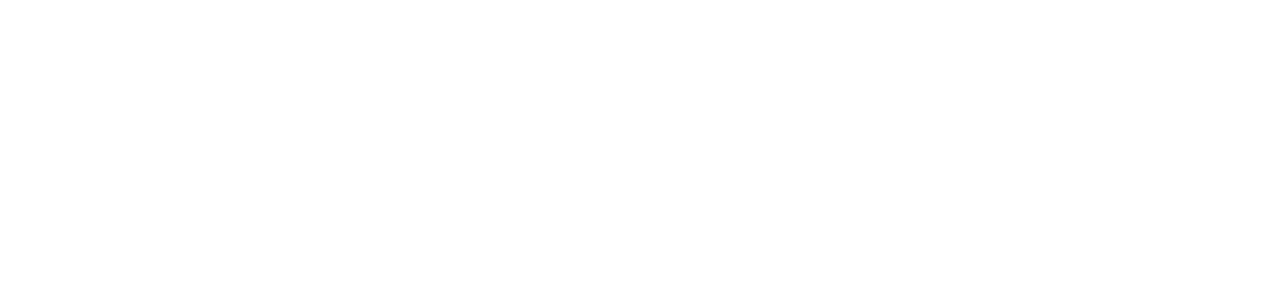
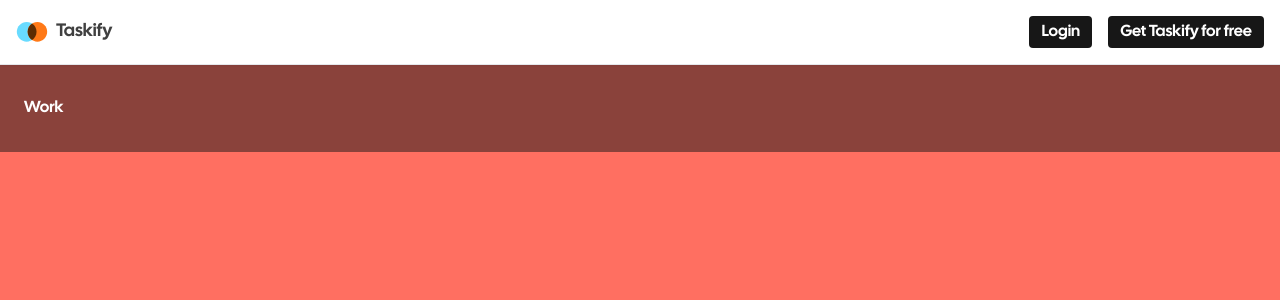
Before and after one commit to zhizhikkkk/TrelloClone, a React (Create React App) app: page /boards/1/tasks in a window 1280 px wide. Before the commit this address had no page. Shown: the top 300 px of the page. Built offline with nearby package versions, Linux system fonts and the light colour scheme.

Commit message:
add board tasks page

```diff
--- a/src/App.jsx
+++ b/src/App.jsx
@@ -3,6 +3,8 @@
 import SignInPage from "./pages/SignInPage";
 import MarketingPage from "./pages/MarketingPage";
 import BoardsPage from "./pages/BoardsPage";
+import BoardTasksPage from "./pages/BoardTasksPage";
+import { BoardsProvider } from "./hooks/BoardsProvider";
 
 const App = () => {
   return (
@@ -10,7 +12,10 @@
       <Routes>
         <Route path="/" element={<MarketingPage />} />
         <Route path="/sign-in" element={<SignInPage />} />
-        <Route path="/boards" element={<BoardsPage />} />
+        <Route element={<BoardsProvider />}>
+          <Route path="/boards" element={<BoardsPage />} />
+          <Route path="/boards/:boardId/tasks" element={<BoardTasksPage />} />
+        </Route>
       </Routes>
     </Router>
   );
--- a/src/components/Board.jsx
+++ b/src/components/Board.jsx
@@ -1,10 +1,14 @@
+import { Link } from "react-router-dom";
+
 export const Board = ({ board }) => {
   return (
+    <Link to={`/boards/${board.id}/tasks`}>
       <div
         className="text-white hover:scale-95 transition duration-300 px-14 py-14 rounded-lg cursor-pointer"
         style={{ backgroundColor: board.color }}
       >
         {board.name}
       </div>
+    </Link>
   );
 };
--- /dev/null
+++ b/src/hooks/BoardsProvider.jsx
@@ -0,0 +1,49 @@
+import React, { createContext, useContext, useState } from "react";
+import { Outlet } from "react-router-dom";
+
+const BoardsContext = createContext();
+
+export const useBoards = () => {
+  return useContext(BoardsContext);
+};
+
+export const BoardsProvider = () => {
+  const getRandomId = () => {
+    return Math.random().toString(36).substring(2, 10);
+  };
+
+  const getRandomColor = () => {
+    const colors = [
+      "#7a5195",
+      "#ef5675",
+      "#2d5d34",
+      "#0f4c75",
+      "#00b3e3",
+      "#ff6f61",
+      "#003f5c",
+      "#ff165d",
+      "#f0e130",
+    ];
+    return colors[Math.floor(Math.random() * colors.length)];
+  };
+
+  const [boardsList, setBoardsList] = useState([
+    { id: "1", name: "Work", color: getRandomColor() },
+    { id: "2", name: "Home", color: getRandomColor() },
+    { id: "3", name: "School", color: getRandomColor() },
+  ]);
+
+  const handleAddBoard = (newBoardName) => {
+    const newBoardId = getRandomId();
+    setBoardsList((prevBoards) => [
+      ...prevBoards,
+      { id: newBoardId, name: newBoardName, color: getRandomColor() },
+    ]);
+  };
+
+  return (
+    <BoardsContext.Provider value={{ boardsList, handleAddBoard }}>
+      <Outlet />
+    </BoardsContext.Provider>
+  );
+};
--- /dev/null
+++ b/src/pages/BoardTasksPage.jsx
@@ -0,0 +1,25 @@
+import { Navbar } from "../components/Navbar";
+import { useParams } from "react-router-dom";
+import { useBoards } from "../hooks/BoardsProvider";
+
+const BoardTasksPage = () => {
+  const { boardId } = useParams();
+  const { boardsList } = useBoards();
+
+  const board = boardsList.find((b) => b.id === boardId);
+
+  return (
+    <div
+      className="font-trello h-screen w-screen overflow-auto"
+      style={{ backgroundColor: board.color }}
+    >
+      <Navbar />
+      <div className="pt-24 pb-8 px-6 text-white bg-neutral-900 bg-opacity-50">
+        {board.name}
+      </div>
+      <div className="py-24 px-6"></div>
+    </div>
+  );
+};
+
+export default BoardTasksPage;
--- a/src/pages/BoardsPage.jsx
+++ b/src/pages/BoardsPage.jsx
@@ -1,44 +1,10 @@
 import { AddBoard } from "../components/AddBoard";
 import { Navbar } from "../components/Navbar";
 import { Board } from "../components/Board";
-import { useState } from "react";
+import { useBoards } from "../hooks/BoardsProvider";
 
 const BoardsPage = () => {
-  const getRandomId = () => {
-    return Math.random().toString(36).substring(2, 10);
-  };
-
-  const getRandomColor = () => {
-    const colors = [
-      "#7a5195",
-      "#ef5675",
-      "#2d5d34",
-      "#0f4c75",
-      "#00b3e3",
-      "#ff6f61",
-      "#003f5c",
-      "#ff165d",
-      "#f0e130",
-    ];
-
-    const randomColor = colors[Math.floor(Math.random() * colors.length)];
-
-    return randomColor;
-  };
-
-  const [boardsList, setBoardsList] = useState([
-    { id: "1", name: "Work", color: getRandomColor() },
-    { id: "2", name: "Home", color: getRandomColor() },
-    { id: "3", name: "School", color: getRandomColor() },
-  ]);
-
-  const handleAddBoard = (newBoardName) => {
-    const newBoardId = getRandomId();
-    setBoardsList((prevBoards) => [
-      ...prevBoards,
-      { id: newBoardId, name: newBoardName, color: getRandomColor() },
-    ]);
-  };
+  const { boardsList, handleAddBoard } = useBoards();
 
   return (
     <div className="font-trello h-screen w-screen bg-slate-100 overflow-auto">
```
Lines whose indentation alone changed are shown as unchanged.
